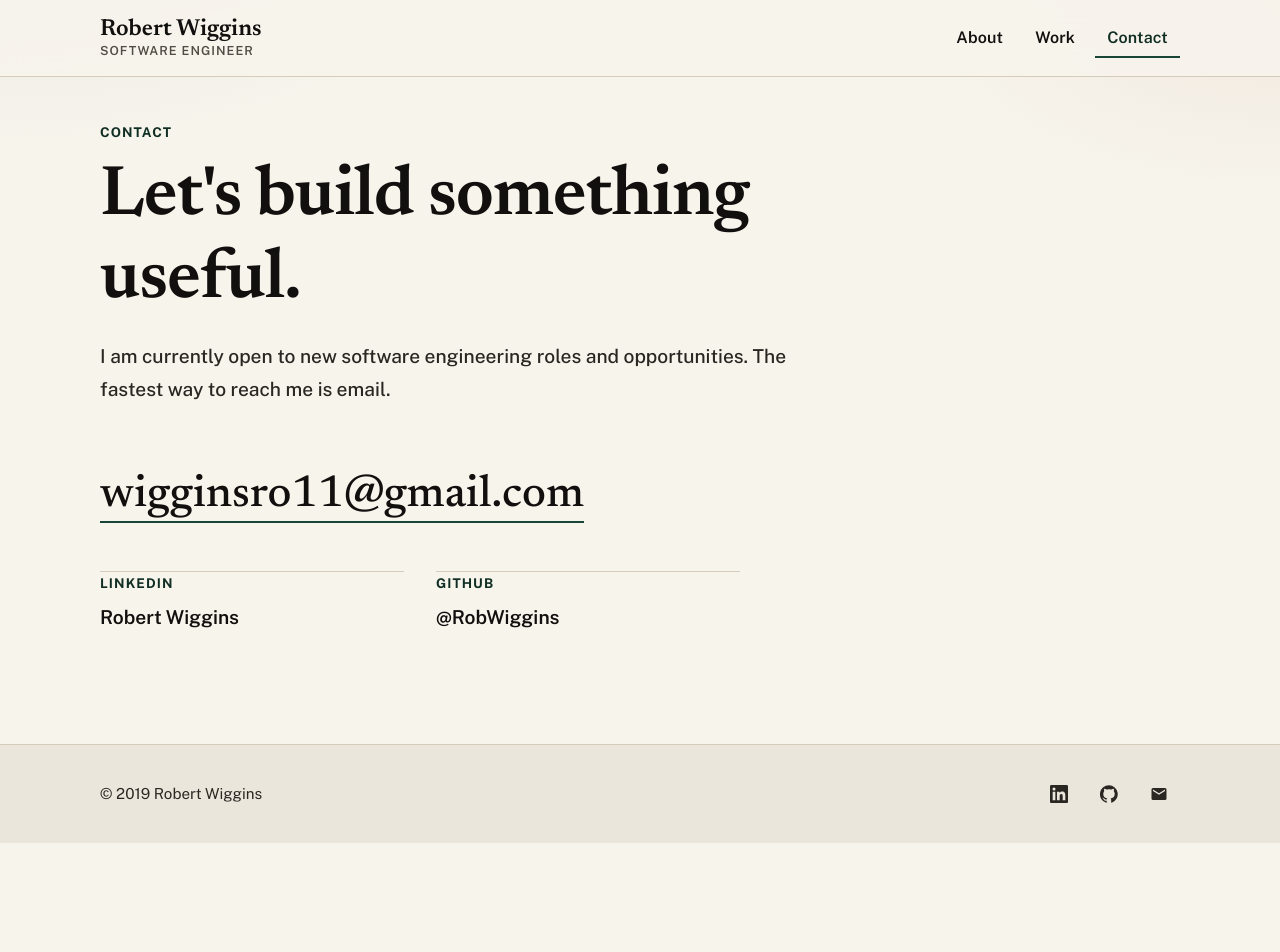
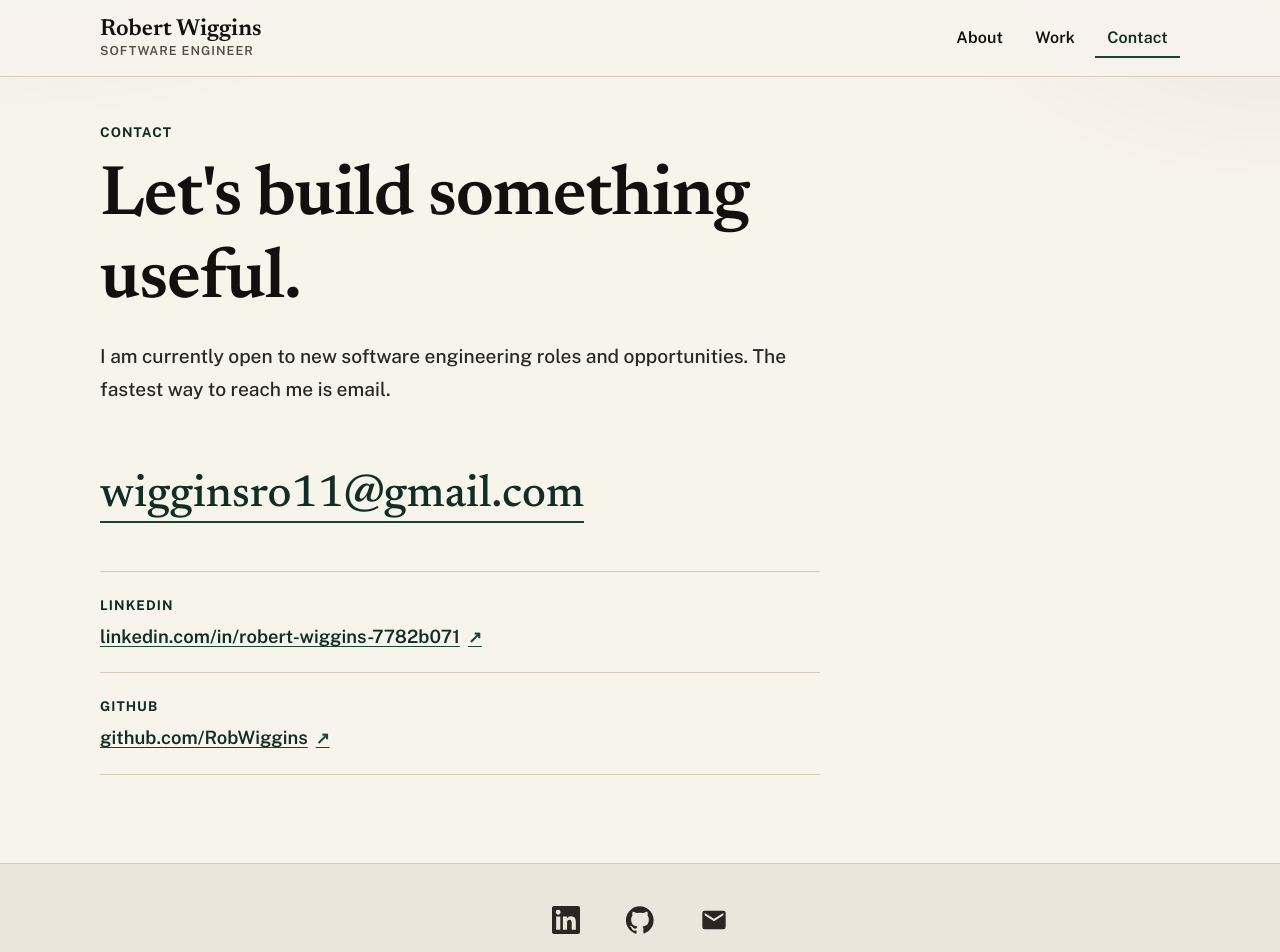
Before and after one commit to RobWiggins/portfolio-site, a React (Create React App) app: page /contact in a window 1280 px wide. Shown: the top 952 px of the page. Before the commit the page ends 843 px from the top, so only its background shows below. Built offline with nearby package versions, Linux system fonts and the light colour scheme.

Commit message:
make link styling more obvious on Contact page

```diff
--- a/src/App.css
+++ b/src/App.css
@@ -259,34 +259,39 @@ button:focus-visible {
 .footer-inner {
   width: min(100%, var(--content));
   margin: 0 auto;
-  padding: 28px 20px;
+  padding: 28px 20px 16px;
   display: flex;
-  flex-wrap: wrap;
+  flex-direction: column;
   align-items: center;
-  justify-content: space-between;
-  gap: 18px;
 }
 
 .footer-copy {
-  margin: 0;
-  color: var(--copy);
-  font-size: 0.95rem;
+  align-self: flex-end;
+  margin: 8px 0 0;
+  color: var(--muted);
+  font-size: 0.75rem;
+  font-weight: 400;
+  letter-spacing: 0.02em;
+  opacity: 0.65;
 }
 
 .footer-items {
   margin: 0;
   padding: 0;
   display: flex;
-  gap: 8px;
+  align-items: center;
+  justify-content: center;
+  gap: 18px;
   list-style: none;
 }
 
 .icon a {
-  width: 42px;
-  height: 42px;
+  width: 56px;
+  height: 56px;
   display: inline-flex;
   align-items: center;
   justify-content: center;
+  padding: 12px;
   color: var(--copy);
   border: 1px solid transparent;
   border-radius: 999px;
@@ -299,8 +304,8 @@ button:focus-visible {
 }
 
 .icon svg {
-  width: 18px;
-  height: 18px;
+  width: 28px;
+  height: 28px;
   fill: currentColor;
 }
 
--- a/src/Components/Contact/Contact.css
+++ b/src/Components/Contact/Contact.css
@@ -4,17 +4,20 @@
 
 .email-hero {
   display: inline-block;
+  max-width: 100%;
   margin: 8px 0 48px;
-  color: var(--ink);
+  color: var(--forest-deep);
   font-family: var(--font-display);
   font-size: clamp(1.6rem, 4vw, 2.8rem);
   line-height: 1.2;
   text-decoration: none;
+  overflow-wrap: anywhere;
   box-shadow: inset 0 -2px 0 var(--forest);
+  transition: color 160ms ease;
 }
 
 .email-hero:hover {
-  color: var(--forest-deep);
+  color: var(--forest);
 }
 
 .contact-panel {
@@ -33,7 +36,7 @@
   border-bottom: 1px solid var(--line);
 }
 
-.contact-card span {
+.contact-card > span {
   color: var(--forest-deep);
   font-size: 0.84rem;
   font-weight: 700;
@@ -42,27 +45,35 @@
 }
 
 .contact-link {
-  color: var(--ink);
-  font-size: 1.2rem;
+  justify-self: start;
+  max-width: 100%;
+  color: var(--forest-deep);
+  font-size: 1.15rem;
   font-weight: 600;
-  text-decoration: none;
+  line-height: 1.5;
+  text-decoration: underline;
+  text-decoration-color: var(--forest);
+  text-decoration-thickness: 1px;
+  text-underline-offset: 0.18em;
+  transition: color 160ms ease;
 }
 
 .contact-link:hover {
   color: var(--forest);
 }
 
+.contact-url-rest {
+  white-space: nowrap;
+}
+
+.contact-link-mark {
+  margin-left: 8px;
+  color: var(--forest);
+  font-size: 0.9em;
+}
+
 @media (min-width: 800px) {
   .contact-panel {
-    max-width: 640px;
-    grid-template-columns: repeat(2, 1fr);
-    gap: 32px;
-    border-top: 0;
-  }
-
-  .contact-card {
-    padding-top: 0;
-    border-bottom: 0;
-    border-top: 1px solid var(--line);
+    max-width: 720px;
   }
 }
--- a/src/Components/Contact/Contact.js
+++ b/src/Components/Contact/Contact.js
@@ -30,8 +30,13 @@ export default class Contact extends Component {
               href="https://www.linkedin.com/in/robert-wiggins-7782b071/"
               rel="noopener noreferrer"
               target="_blank"
+              aria-label="linkedin.com/in/robert-wiggins-7782b071"
             >
-              Robert Wiggins
+              linkedin.com/<wbr />
+              <span className="contact-url-rest">
+                in/robert-wiggins-7782b071
+                <span className="contact-link-mark" aria-hidden="true">↗</span>
+              </span>
             </a>
           </li>
           <li className="contact-card">
@@ -42,7 +47,8 @@ export default class Contact extends Component {
               rel="noopener noreferrer"
               target="_blank"
             >
-              @RobWiggins
+              github.com/RobWiggins
+              <span className="contact-link-mark" aria-hidden="true">↗</span>
             </a>
           </li>
         </ul>
--- a/src/Components/Footer/Footer.js
+++ b/src/Components/Footer/Footer.js
@@ -6,7 +6,6 @@ export default class Footer extends Component {
     return (
       <footer className="site-footer">
         <div className="footer-inner">
-          <p className="footer-copy">© {new Date().getFullYear()} Robert Wiggins</p>
           <ul className="footer-items">
             <li className="icon">
               <a
@@ -40,6 +39,7 @@ export default class Footer extends Component {
               </a>
             </li>
           </ul>
+          <p className="footer-copy">© {new Date().getFullYear()} Robert Wiggins</p>
         </div>
       </footer>
     );
```
